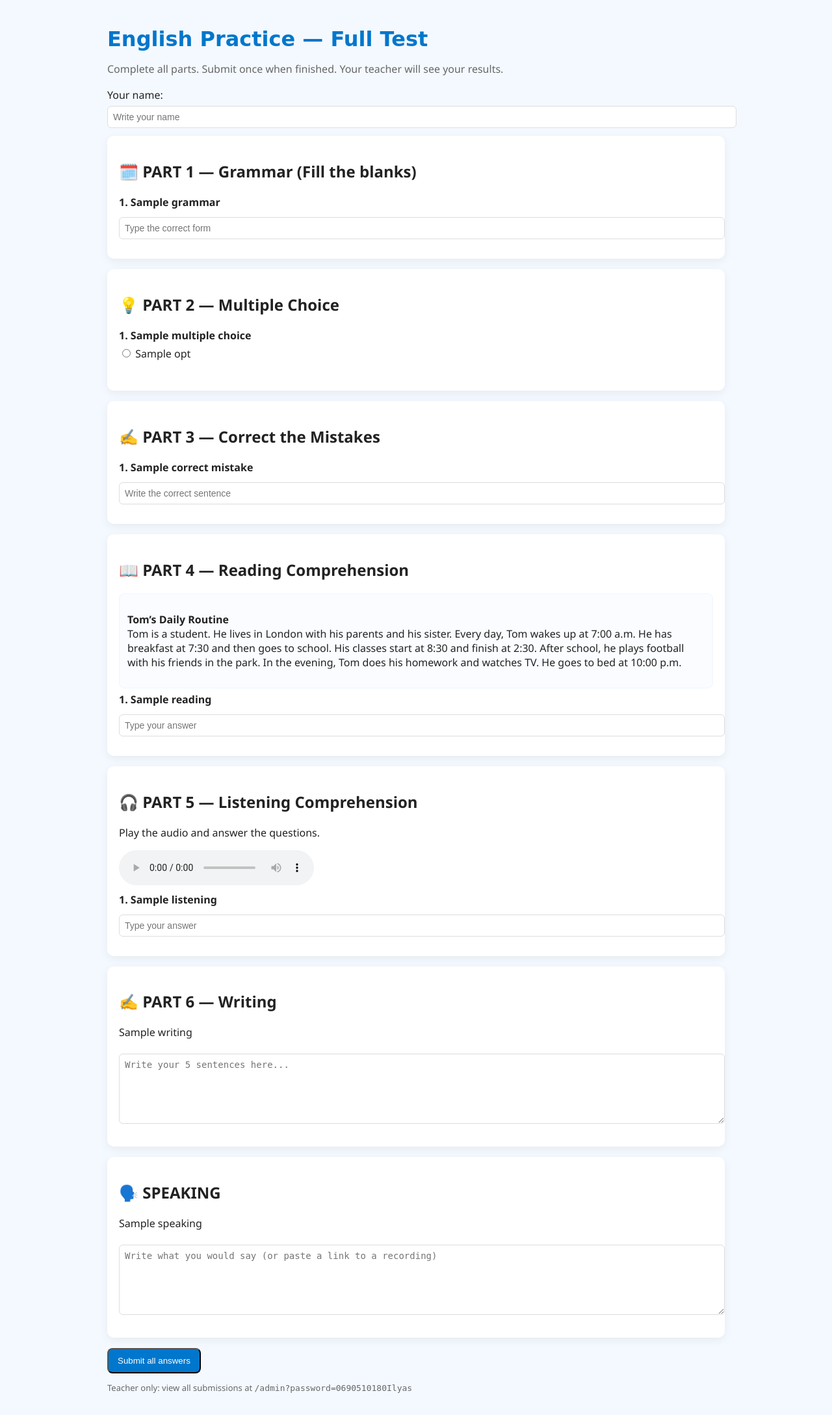
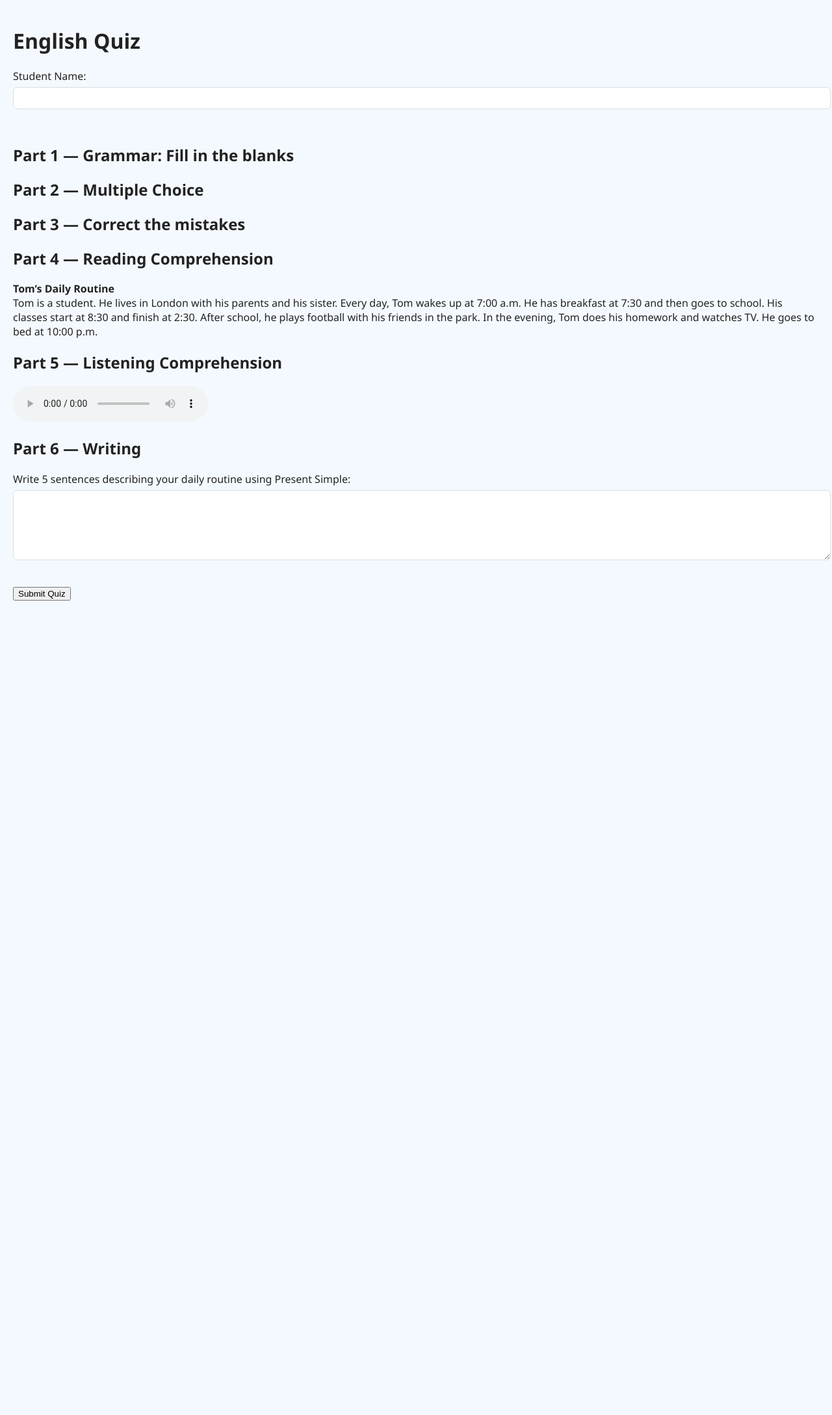
Before and after one commit to ilyasssahih5-design/English-quiz-app, a Flask app: template templates/index.html in a window 1280 px wide. Shown: the whole page at 65% size. After the commit the page ends 924 px from the top, so only its background shows below. Run offline with Flask 3, Linux system fonts and the light colour scheme; the template is opened without the code that fills it: most values are stand-ins (such as "Sample title", 1, 10 or a date in 2020).

Commit message:
Update English quiz app with full questions and improvements

```diff
--- a/app.py
+++ b/app.py
@@ -1,187 +1,84 @@
+from flask import Flask, render_template, request
 import csv
-import os
 from datetime import datetime
-from flask import Flask, render_template, request, redirect, url_for, abort
 
 app = Flask(__name__)
 
-# -----------------------
-# ADMIN PASSWORD (your choice)
-# -----------------------
-ADMIN_PASSWORD = "0690510180Ilyas"
-
-# -----------------------
-# QUESTIONS (from what you gave)
-# Each item includes a "points" value (you can change)
-# -----------------------
-questions = {
-    "grammar": [   # PART 1 — Fill in blanks (Present Simple)
-        {"question": "My sister __________ (study) English every day.", "answer": "studies", "points": 1},
-        {"question": "We __________ (not/watch) TV in the morning.", "answer": "do not watch", "points": 1},
-        {"question": "__________ you __________ (like) pizza?", "answer": "do you like", "points": 1},
-        {"question": "He always __________ (go) to school by bus.", "answer": "goes", "points": 1},
-        {"question": "The sun __________ (rise) in the east.", "answer": "rises", "points": 1},
-        {"question": "They __________ (work) in a restaurant downtown.", "answer": "work", "points": 1},
-        {"question": "My parents __________ (not/speak) French.", "answer": "do not speak", "points": 1},
-        {"question": "What time __________ the train __________ (leave)?", "answer": "does the train leave", "points": 1},
+# Correct answers
+answers = {
+    'grammar': ["study", "don't watch", "Do you like", "go", "rises", "work", "don't speak", "does leave"],
+    'multiple_choice': ["B", "B", "B", "A", "C"],
+    'correction': [
+        "She goes to work every day.",
+        "My dog doesn't like water.",
+        "Does he play basketball?",
+        "They study English on Monday.",
+        "I do not eat breakfast in the morning."
     ],
-    "multiple_choice": [  # PART 2
-        {"question": "She __________ to music every evening.", "options": ["listen", "listens", "listening"], "answer": "listens", "points": 1},
-        {"question": "My friends __________ football on weekends.", "options": ["plays", "play", "playing"], "answer": "play", "points": 1},
-        {"question": "The shop __________ at 9:00 a.m.", "options": ["open", "opens", "opened"], "answer": "opens", "points": 1},
-        {"question": "I __________ coffee in the morning.", "options": ["don’t drink", "doesn’t drink", "not drink"], "answer": "don’t drink", "points": 1},
-        {"question": "__________ your brother live near here?", "options": ["Is", "Do", "Does"], "answer": "Does", "points": 1},
-    ],
-    "correct_mistakes": [  # PART 3 — correct the mistake
-        {"question": "She go to work every day.", "answer": "She goes to work every day.", "points": 2},
-        {"question": "My dog don’t like water.", "answer": "My dog doesn’t like water.", "points": 2},
-        {"question": "Do he play basketball?", "answer": "Does he play basketball?", "points": 2},
-        {"question": "They studies English on Monday.", "answer": "They study English on Monday.", "points": 2},
-        {"question": "I not eat breakfast in the morning.", "answer": "I do not eat breakfast in the morning.", "points": 2},
-    ],
-    "reading": [  # PART 4 — reading comprehension (Tom)
-        {"question": "Where does Tom live?", "answer": "london", "points": 2},
-        {"question": "What time does Tom wake up?", "answer": "7:00 a.m.", "equivalents": ["7:00", "7:00 am", "7 am"], "points": 2},
-        {"question": "What does Tom do after school?", "answer": "plays football", "equivalents": ["plays football with his friends", "play football"], "points": 2},
-        {"question": "Does Tom go to bed early or late?", "answer": "early", "points": 2},
-        {"question": "What time do his classes finish?", "answer": "2:30", "equivalents": ["2:30 pm", "14:30"], "points": 2},
-    ],
-    "listening": [  # PART 5 — listening (Sarah script)
-        {"question": "What is Sarah's job?", "answer": "nurse", "points": 2},
-        {"question": "What time does she start work?", "answer": "8 o'clock", "equivalents": ["8:00", "8 am", "8:00 am"], "points": 2},
-        {"question": "What does she do at work?", "answer": "helps patients and talks to doctors", "equivalents": ["help patients and talk to doctors", "helps patients", "talks to doctors"], "points": 2},
-        {"question": "Does she like her job?", "answer": "yes", "equivalents": ["she likes her job", "yes she does", "yes, she does"], "points": 2},
-        {"question": "What does she do in the evening?", "answer": "cooks dinner and reads a book", "equivalents": ["cook dinner and read a book", "cooks dinner", "reads a book"], "points": 2},
-    ],
-    "writing": [  # PART 6 — writing (student writes 5 sentences)
-        {"question": "Write 5 sentences describing your daily routine using the Present Simple.", "points": 4}
-    ],
-    "speaking": [  # Speaking as text response (you will read later)
-        {"question": "Describe aloud (or write) one short paragraph about your daily routine (use Present Simple). If recording is not available, write what you would say.", "points": 3}
-    ],
+    'reading': ["London", "7:00 a.m.", "plays football with his friends", "early", "2:30"],
+    'listening': ["nurse", "8 o'clock", "help patients and talk to doctors", "yes", "cook dinner and read a book"],
 }
 
-# CSV file to store results
-CSV_FILE = "results.csv"
+@app.route('/', methods=['GET', 'POST'])
+def index():
+    if request.method == 'POST':
+        name = request.form.get('student_name', 'Anonymous')
+        score = 0
+        total = 0
 
-# helper: normalize answers for comparison
-def normalize(s):
-    if s is None:
-        return ""
-    return " ".join(str(s).strip().lower().replace("’", "'").split())
+        # Grammar
+        for i, key in enumerate(answers['grammar']):
+            total += 1
+            if request.form.get(f'grammar_{i}', '').strip() == key:
+                score += 1
 
-# calculate score per section and total; return details
-def grade_submission(form):
-    per_section = {}
-    total_score = 0
-    total_max = 0
-    details = {}
+        # Multiple Choice
+        for i, key in enumerate(answers['multiple_choice']):
+            total += 1
+            if request.form.get(f'mc_{i}') == key:
+                score += 1
 
-    for section, qlist in questions.items():
-        section_score = 0
-        section_max = sum(q.get("points", 1) for q in qlist)
-        qdetails = []
-        for i, q in enumerate(qlist):
-            key = f"{section}_{i}"
-            user = normalize(form.get(key, ""))
-            correct = normalize(q.get("answer", ""))
-            equivalents = [normalize(x) for x in q.get("equivalents", [])] if q.get("equivalents") else []
-            is_correct = False
-            # writing and speaking: store as-is (no automatic correctness)
-            if section in ("writing", "speaking"):
-                is_correct = None
-            else:
-                if user == correct or (equivalents and user in equivalents):
-                    is_correct = True
-                    section_score += q.get("points", 1)
-                else:
-                    is_correct = False
-            qdetails.append({
-                "question": q.get("question"),
-                "your": form.get(key, ""),
-                "expected": q.get("answer"),
-                "equivalents": q.get("equivalents", []),
-                "points": q.get("points", 1),
-                "correct": is_correct
-            })
-        per_section[section] = {"score": section_score, "max": section_max}
-        total_score += section_score
-        total_max += section_max
-        details[section] = qdetails
+        # Correction
+        for i, key in enumerate(answers['correction']):
+            total += 1
+            if request.form.get(f'correction_{i}', '').strip() == key:
+                score += 1
 
-    return per_section, total_score, total_max, details
+        # Reading
+        for i, key in enumerate(answers['reading']):
+            total += 1
+            if request.form.get(f'reading_{i}', '').strip() == key:
+                score += 1
 
-# save to CSV
-def save_result_row(name, per_section, total_score, total_max, details):
-    # we will save: timestamp, name, per-section scores (as JSON-like), total_score, total_max, writing text, speaking text
-    ts = datetime.utcnow().isoformat()
-    # extract writing and speaking text (first item each)
-    writing_text = ""
-    speaking_text = ""
-    if details.get("writing"):
-        writing_text = details["writing"][0]["your"] if details["writing"][0].get("your") else ""
-    if details.get("speaking"):
-        speaking_text = details["speaking"][0]["your"] if details["speaking"][0].get("your") else ""
-    # per-section summary string
-    section_summary = ";".join([f"{sec}:{per_section[sec]['score']}/{per_section[sec]['max']}" for sec in per_section])
-    # append row
-    with open(CSV_FILE, "a", newline="", encoding="utf-8") as f:
-        writer = csv.writer(f)
-        writer.writerow([ts, name, section_summary, total_score, total_max, writing_text, speaking_text])
+        # Listening
+        for i, key in enumerate(answers['listening']):
+            total += 1
+            if request.form.get(f'listening_{i}', '').strip() == key:
+                score += 1
 
-@app.route("/", methods=["GET"])
-def index():
-    return render_template("index.html", questions=questions)
+        # Save to CSV
+        with open('scores.csv', 'a', newline='', encoding='utf-8') as f:
+            writer = csv.writer(f)
+            writer.writerow([datetime.now().strftime("%Y-%m-%d %H:%M:%S"), name, score, total])
 
-@app.route("/submit", methods=["POST"])
-def submit():
-    form = request.form
-    student_name = form.get("student_name", "Anonymous").strip()
-    # grade
-    per_section, total_score, total_max, details = grade_submission(form)
-    # attach user's raw inputs to details for writing/speaking
-    # (fill details entries' "your" already done in grade_submission from form)
-    # Save to CSV
-    save_result_row(student_name, per_section, total_score, total_max, details)
-    # Show result to student (they see their own score)
-    return render_template("result.html",
-                           student_name=student_name,
-                           per_section=per_section,
-                           total_score=total_score,
-                           total_max=total_max,
-                           details=details,
-                           questions=questions)
+        return render_template('result.html', name=name, score=score, total=total)
 
-# ADMIN VIEW: protected by password query parameter e.g. /admin?password=YOURPASSWORD
-@app.route("/admin", methods=["GET"])
+    return render_template('index.html')
+
+@app.route('/admin', methods=['GET', 'POST'])
 def admin():
-    password = request.args.get("password", "")
-    if password != ADMIN_PASSWORD:
-        # show a simple login-like page with instructions (do not reveal real data)
-        return render_template("admin.html", authorized=False, message="Enter password in the URL: /admin?password=YOURPASSWORD")
-    # read CSV file and show rows
-    rows = []
-    if os.path.exists(CSV_FILE):
-        with open(CSV_FILE, newline="", encoding="utf-8") as f:
-            reader = csv.reader(f)
-            for r in reader:
-                if r:
-                    # r = [ts, name, section_summary, total_score, total_max, writing_text, speaking_text]
-                    rows.append({
-                        "timestamp": r[0],
-                        "name": r[1],
-                        "section_summary": r[2],
-                        "total_score": r[3],
-                        "total_max": r[4],
-                        "writing": r[5],
-                        "speaking": r[6] if len(r) > 6 else ""
-                    })
-    return render_template("admin.html", authorized=True, rows=rows)
+    if request.method == 'POST':
+        password = request.form.get('password')
+        if password == "0690510180Ilyas":
+            results = []
+            with open('scores.csv', newline='', encoding='utf-8') as f:
+                reader = csv.reader(f)
+                for row in reader:
+                    results.append(row)
+            return render_template('admin.html', results=results)
+        else:
+            return "Wrong password!"
+    return render_template('admin_login.html')
 
 if __name__ == "__main__":
-    # ensure CSV exists
-    if not os.path.exists(CSV_FILE):
-        with open(CSV_FILE, "w", newline="", encoding="utf-8") as f:
-            writer = csv.writer(f)
-            writer.writerow(["timestamp", "name", "section_summary", "total_score", "total_max", "writing", "speaking"])
     app.run(debug=True)
--- a/templates/index.html
+++ b/templates/index.html
@@ -1,117 +1,103 @@
-<!doctype html>
+<!DOCTYPE html>
 <html lang="en">
 <head>
-  <meta charset="utf-8">
-  <title>English Practice — Full Test</title>
+    <meta charset="UTF-8">
+    <title>English Quiz</title>
     <link rel="stylesheet" href="{{ url_for('static', filename='style.css') }}">
-  <meta name="viewport" content="width=device-width,initial-scale=1">
 </head>
 <body>
-  <div class="container">
-    <header>
-      <h1>English Practice — Full Test</h1>
-      <p class="lead">Complete all parts. Submit once when finished. Your teacher will see your results.</p>
-    </header>
-
-    <form action="{{ url_for('submit') }}" method="post">
-
-      <label for="student_name">Your name:</label>
-      <input type="text" id="student_name" name="student_name" placeholder="Write your name" required>
+    <h1>English Quiz</h1>
+    <form method="POST">
+        <label>Student Name:</label>
+        <input type="text" name="student_name" required><br><br>
 
         <!-- PART 1: Grammar -->
-      <section class="card">
-        <h2>🗓️ PART 1 — Grammar (Fill the blanks)</h2>
-        {% for q in questions['grammar'] %}
-          {% set i = loop.index0 %}
-          <div class="question">
-            <p class="qtext">{{ loop.index }}. {{ q.question }}</p>
-            <input type="text" name="grammar_{{ i }}" placeholder="Type the correct form">
-          </div>
+        <h2>Part 1 — Grammar: Fill in the blanks</h2>
+        {% set grammar_questions = [
+            "My sister __________ (study) English every day.",
+            "We __________ (not/watch) TV in the morning.",
+            "__________ you __________ (like) pizza?",
+            "He always __________ (go) to school by bus.",
+            "The sun __________ (rise) in the east.",
+            "They __________ (work) in a restaurant downtown.",
+            "My parents __________ (not/speak) French.",
+            "What time __________ the train __________ (leave)?"
+        ] %}
+        {% for i, q in enumerate(grammar_questions) %}
+            <label>{{ q }}</label><br>
+            <input type="text" name="grammar_{{ i }}"><br><br>
         {% endfor %}
-      </section>
 
         <!-- PART 2: Multiple Choice -->
-      <section class="card">
-        <h2>💡 PART 2 — Multiple Choice</h2>
-        {% for q in questions['multiple_choice'] %}
-          {% set i = loop.index0 %}
-          <div class="question">
-            <p class="qtext">{{ loop.index }}. {{ q.question }}</p>
-            {% for opt in q.options %}
-              <label class="option"><input type="radio" name="multiple_choice_{{ i }}" value="{{ opt }}"> {{ opt }}</label><br>
+        <h2>Part 2 — Multiple Choice</h2>
+        {% set mc_questions = [
+            {"q":"She __________ to music every evening.","options":["listen","listens","listening"]},
+            {"q":"My friends __________ football on weekends.","options":["plays","play","playing"]},
+            {"q":"The shop __________ at 9:00 a.m.","options":["open","opens","opened"]},
+            {"q":"I __________ coffee in the morning.","options":["don’t drink","doesn’t drink","not drink"]},
+            {"q":"__________ your brother live near here?","options":["Is","Do","Does"]}
+        ] %}
+        {% for i, item in enumerate(mc_questions) %}
+            <label>{{ item.q }}</label><br>
+            {% for j, option in enumerate(item.options) %}
+                <input type="radio" name="mc_{{ i }}" value="{{ ['A','B','C'][j] }}"> {{ option }}<br>
             {% endfor %}
-          </div>
+            <br>
         {% endfor %}
-      </section>
 
         <!-- PART 3: Correct the mistakes -->
-      <section class="card">
-        <h2>✍️ PART 3 — Correct the Mistakes</h2>
-        {% for q in questions['correct_mistakes'] %}
-          {% set i = loop.index0 %}
-          <div class="question">
-            <p class="qtext">{{ loop.index }}. {{ q.question }}</p>
-            <input type="text" name="correct_mistakes_{{ i }}" placeholder="Write the correct sentence">
-          </div>
+        <h2>Part 3 — Correct the mistakes</h2>
+        {% set correction_questions = [
+            "She go to work every day.",
+            "My dog don’t like water.",
+            "Do he play basketball?",
+            "They studies English on Monday.",
+            "I not eat breakfast in the morning."
+        ] %}
+        {% for i, q in enumerate(correction_questions) %}
+            <label>{{ q }}</label><br>
+            <input type="text" name="correction_{{ i }}"><br><br>
         {% endfor %}
-      </section>
 
         <!-- PART 4: Reading Comprehension -->
-      <section class="card">
-        <h2>📖 PART 4 — Reading Comprehension</h2>
-        <div class="reading-text">
-          <p><strong>Tom’s Daily Routine</strong><br>
+        <h2>Part 4 — Reading Comprehension</h2>
+        <p><b>Tom’s Daily Routine</b><br>
         Tom is a student. He lives in London with his parents and his sister. Every day, Tom wakes up at 7:00 a.m. He has breakfast at 7:30 and then goes to school. His classes start at 8:30 and finish at 2:30. After school, he plays football with his friends in the park. In the evening, Tom does his homework and watches TV. He goes to bed at 10:00 p.m.</p>
-        </div>
-        {% for q in questions['reading'] %}
-          {% set i = loop.index0 %}
-          <div class="question">
-            <p class="qtext">{{ loop.index }}. {{ q.question }}</p>
-            <input type="text" name="reading_{{ i }}" placeholder="Type your answer">
-          </div>
+        {% set reading_questions = [
+            "Where does Tom live?",
+            "What time does Tom wake up?",
+            "What does Tom do after school?",
+            "Does Tom go to bed early or late?",
+            "What time do his classes finish?"
+        ] %}
+        {% for i, q in enumerate(reading_questions) %}
+            <label>{{ q }}</label><br>
+            <input type="text" name="reading_{{ i }}"><br><br>
         {% endfor %}
-      </section>
 
-      <!-- PART 5: Listening -->
-      <section class="card">
-        <h2>🎧 PART 5 — Listening Comprehension</h2>
-        <p>Play the audio and answer the questions.</p>
+        <!-- PART 5: Listening (Audio file) -->
+        <h2>Part 5 — Listening Comprehension</h2>
         <audio controls>
-          <source src="{{ url_for('static', filename='audio/listening.mp3') }}" type="audio/mpeg">
-          Your browser does not support the audio element.
+            <source src="{{ url_for('static', filename='audio/part5_audio.mp3') }}" type="audio/mpeg">
         </audio>
-        {% for q in questions['listening'] %}
-          {% set i = loop.index0 %}
-          <div class="question">
-            <p class="qtext">{{ loop.index }}. {{ q.question }}</p>
-            <input type="text" name="listening_{{ i }}" placeholder="Type your answer">
-          </div>
+        {% set listening_questions = [
+            "What is Sarah’s job?",
+            "What time does she start work?",
+            "What does she do at work?",
+            "Does she like her job?",
+            "What does she do in the evening?"
+        ] %}
+        {% for i, q in enumerate(listening_questions) %}
+            <label>{{ q }}</label><br>
+            <input type="text" name="listening_{{ i }}"><br><br>
         {% endfor %}
-      </section>
 
         <!-- PART 6: Writing -->
-      <section class="card">
-        <h2>✍️ PART 6 — Writing</h2>
-        <p>{{ questions['writing'][0].question }}</p>
-        <textarea name="writing_0" rows="5" placeholder="Write your 5 sentences here..."></textarea>
-      </section>
+        <h2>Part 6 — Writing</h2>
+        <label>Write 5 sentences describing your daily routine using Present Simple:</label><br>
+        <textarea name="writing" rows="5" cols="50"></textarea><br><br>
 
-      <!-- SPEAKING (as text if no recording) -->
-      <section class="card">
-        <h2>🗣️ SPEAKING</h2>
-        <p>{{ questions['speaking'][0].question }}</p>
-        <textarea name="speaking_0" rows="4" placeholder="Write what you would say (or paste a link to a recording)"></textarea>
-      </section>
-
-      <div class="actions">
-        <button type="submit" class="btn primary">Submit all answers</button>
-      </div>
-
+        <button type="submit">Submit Quiz</button>
     </form>
-
-    <footer>
-      <p class="small">Teacher only: view all submissions at <code>/admin?password=0690510180Ilyas</code></p>
-    </footer>
-  </div>
 </body>
 </html>
```
Also changed, not shown: templates/admin.html (+18 -34 lines), templates/admin_login.html (added, +15 -0 lines), templates/result.html (+8 -49 lines). Lines whose indentation alone changed are shown as unchanged.
